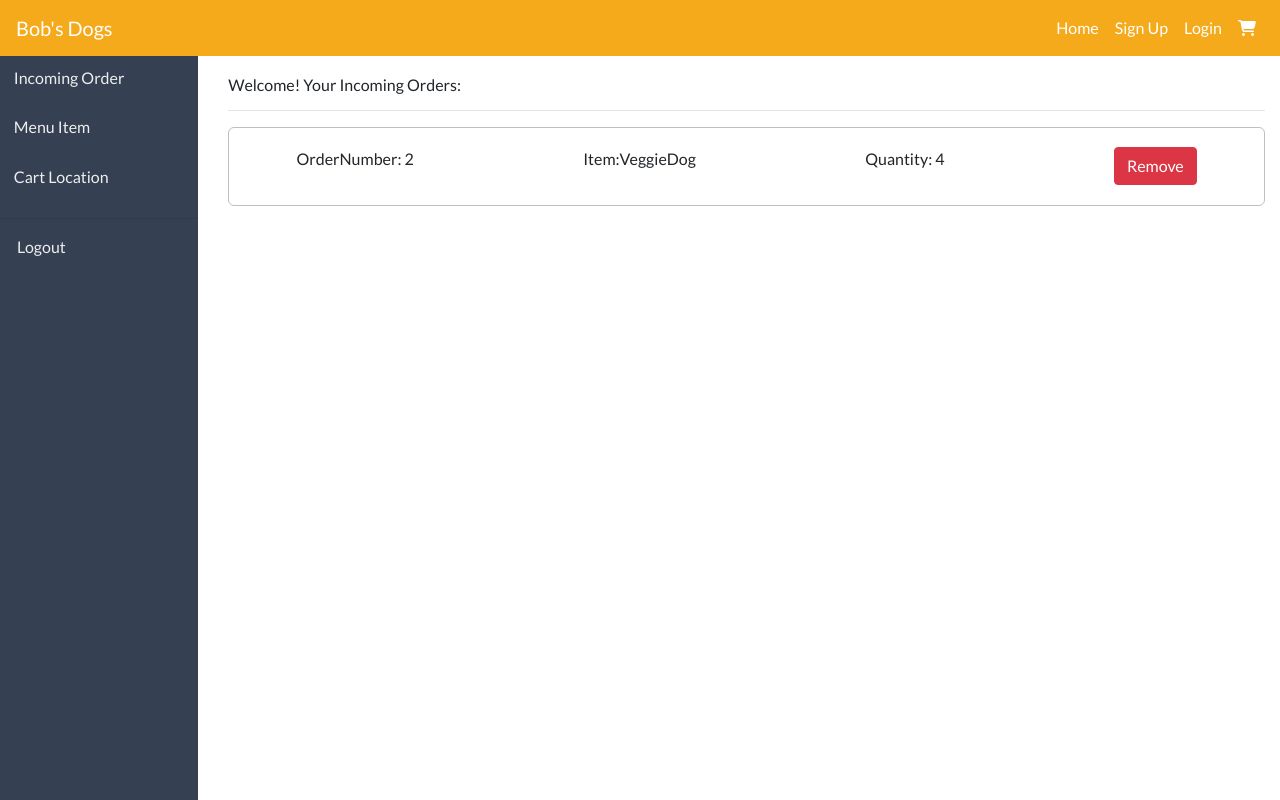
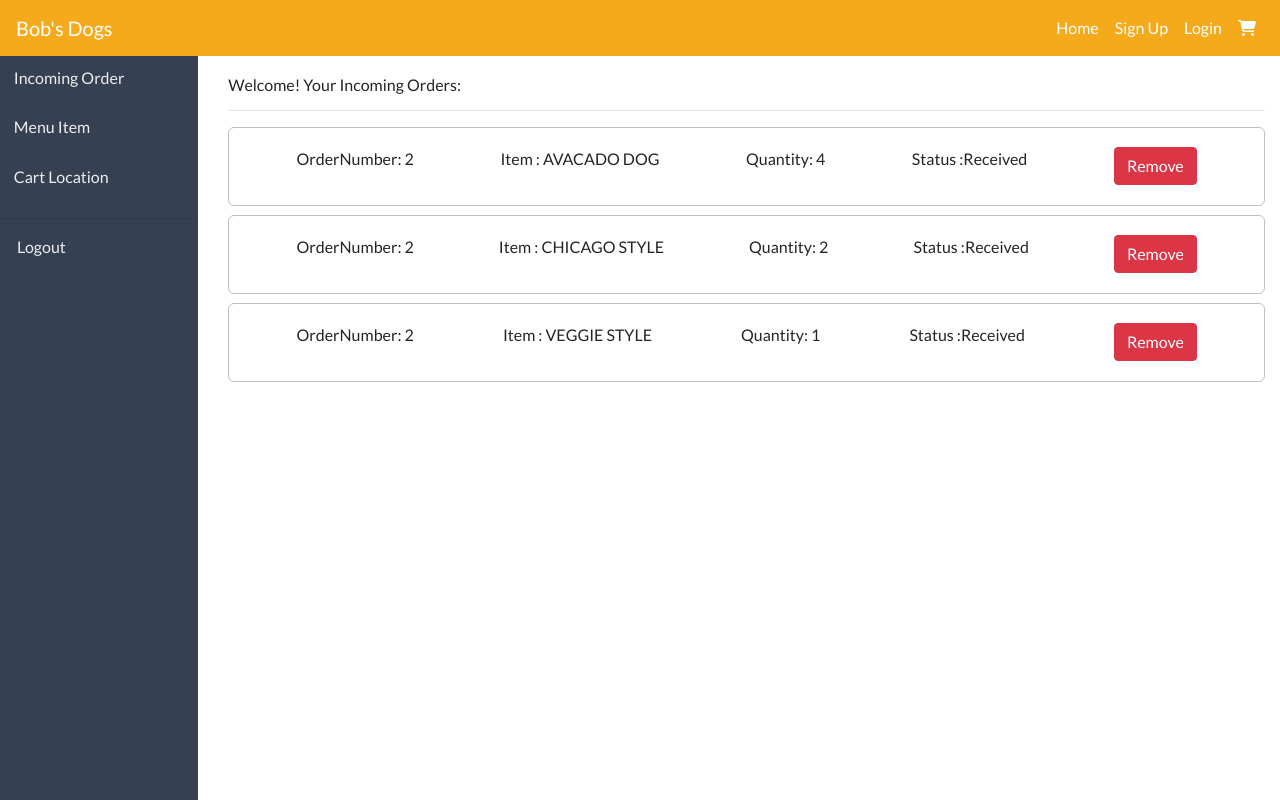
Before and after one commit to theKunte/HotDogCartsProject, a React (Create React App) app in the folder frontend/: page /vendorIncoming/1 in a window 1280 px wide. Shown: the top 800 px of the page. Built offline with nearby package versions, Linux system fonts and the light colour scheme; some icons are missing; what react-google-maps would draw is missing.

Commit message:
updated VendorIncomingOrderPage

```diff
--- a/frontend/src/App.js
+++ b/frontend/src/App.js
@@ -49,6 +49,9 @@ function App() {
           <Route path="/vendor/:id" component={VendorPage}/>
           <Route path="/vendorLocation/:id" component={VendorCartLocation}/>
           <Route path="/vendorIncoming/:id" component={VendorIncomingOrder}/>
+          <Route path="/vendormenu" component={VendorMenu} />
+
+
         </Router>
         <Footer />
       </ProductProvider>
--- a/frontend/src/components/VendorIncomingOrderBox.jsx
+++ b/frontend/src/components/VendorIncomingOrderBox.jsx
@@ -13,13 +13,14 @@ class VendorIncomingOrderBox extends Component {
         this.state = {
           orderid: this.props.order.id,
           itemName: this.props.order.itemName,
-          itemQty: this.props.order.itemQty
+          itemQty: this.props.order.itemQty,
+          orderStatus: this.props.order.status
+
         };
 
         // this.handleChange = this.handleChange.bind(this);
         // this.handleSubmit = this.handleSubmit.bind(this);
       }
-
 
   render() {
     return (
@@ -30,8 +31,9 @@ class VendorIncomingOrderBox extends Component {
             className="d-flex justify-content-between mr-5 ml-5"
           >
             <li>OrderNumber: {this.state.orderid}</li>
-            <li>Item:{this.state.itemName}</li>
+            <li>Item :{this.state.itemName}</li>
             <li>Quantity: {this.state.itemQty}</li>
+            <li>Status :{this.state.orderStatus}</li>
 
             <Button variant="danger">Remove</Button>
           </ul>
--- a/frontend/src/pages/VendorIncomingOrder.jsx
+++ b/frontend/src/pages/VendorIncomingOrder.jsx
@@ -4,7 +4,49 @@ import VendorIncomingOrderBox from '../components/VendorIncomingOrderBox';
 import VendorSideNav from '../components/VendorSideNav';
 import { Container, Row, Col } from 'react-bootstrap';
 class VendorIncomingOrder extends Component {
+    constructor(props) {
+        super(props);
+        this.state = {
+            orders: [],
+            dataIsLoaded: false
+
+        };
+    }
+
+    componentDidMount(){
+        // temp: add fake ordr object to array of orders
+        this.setState({
+            dataIsLoaded: true,
+            orders:[
+                {
+                    key: 1,
+                    id:2,
+                    itemName: " AVACADO DOG",
+                    itemQty: 4,
+                    status:"Received"
+                },
+                {
+                    key: 2,
+                    id:2,
+                    itemName: " CHICAGO STYLE",
+                    itemQty: 2,
+                    status:"Received"
+                },
+                {
+                    key: 3,
+                    id:2,
+                    itemName: " VEGGIE STYLE",
+                    itemQty: 1,
+                    status:"Received"
+                },
+
+
+            ]
+        });
+    }
+
     render() {
+        if (!this.state.dataIsLoaded) {return null;}
         return (
             <Container fluid>
                 <Row>
@@ -14,17 +56,11 @@ class VendorIncomingOrder extends Component {
                     <Col xs='8' sm='9' md='9' lg='10' xl='10' style={{ paddingTop: '75px'}}>
                         <h6>Welcome! Your Incoming Orders:</h6>
                         <hr></hr>
-                        <VendorIncomingOrderBox
-                            order = {
-                                {   // To Do: use data from data Base
-                                    id:2,
-                                    itemName:'VeggieDog',
-                                    itemQty: 4
-                                }
-                            }
-                        />
 
-
+                        {this.state.orders.map(order =>{
+                            // if(order.status == 'Fulfilled'){return null};
+                            return <VendorIncomingOrderBox order={order} key={order.key}/>;
+                        })}
                     </Col>
                 </Row>
              </Container>
```
Also changed, not shown: 1 other file (tests, documents, lock files or other folders).
